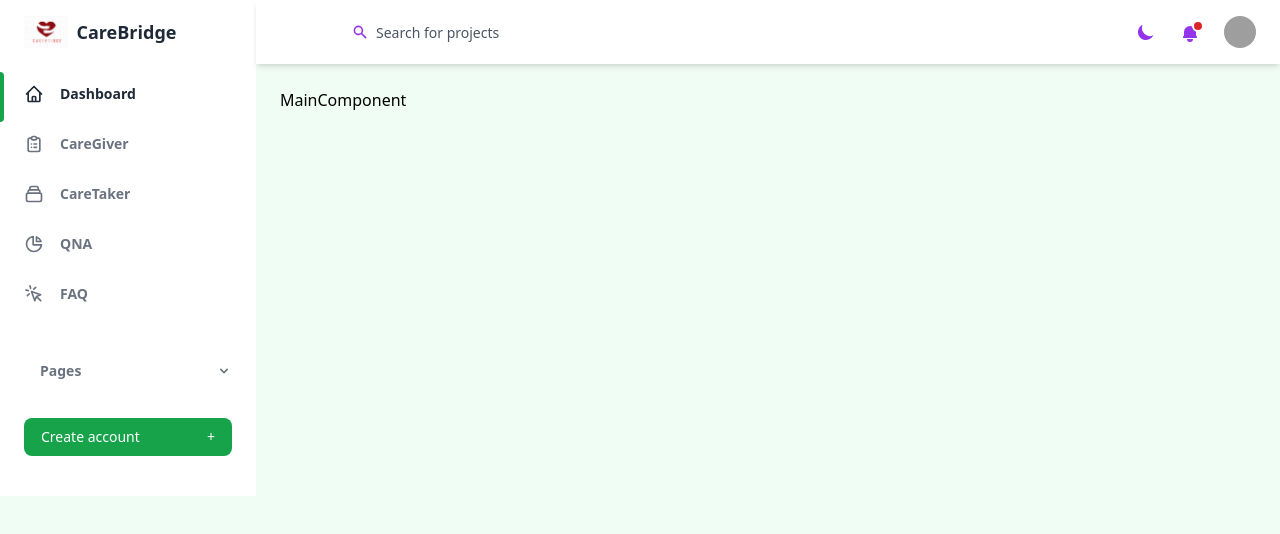
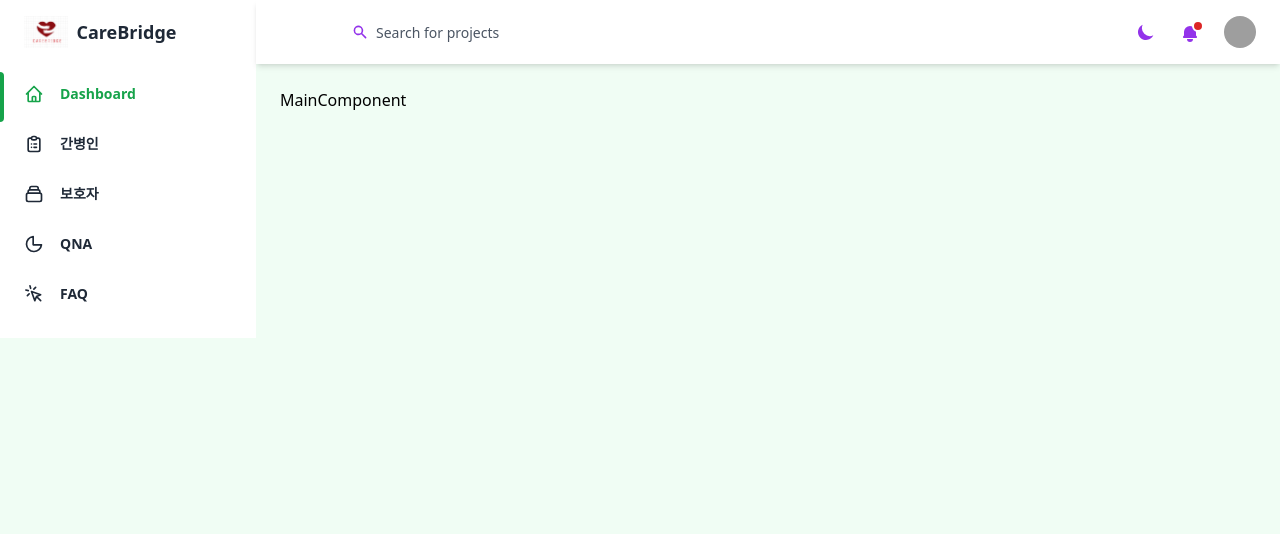
Before and after one commit to yun9699/CareBridgeAdmin, a React (Vite) app: page / in a window 1280 px wide. Shown: the top 534 px of the page. Built offline with nearby package versions, Linux system fonts and the light colour scheme; grey boxes are pictures that could not be loaded.

Commit message:
feat: giver approve state list add

```diff
--- a/src/common/CommonTableComponent.jsx
+++ b/src/common/CommonTableComponent.jsx
@@ -93,7 +93,7 @@ function CommonTableComponent({ tableHeader, column, listFn, detailFn, delfn, up
             setData(res);
             console.log(res);
         })
-    }, [page, searchParams,refresh]);
+    }, [page, searchParams,refresh, listFn]);
 
     return (
         <div className="overflow-x-auto p-4">
--- a/src/layout/Sidebar.jsx
+++ b/src/layout/Sidebar.jsx
@@ -1,30 +1,40 @@
-import {useState} from 'react';
-import {Link} from "react-router-dom";
+import { useState } from 'react';
+import { Link, useLocation } from "react-router-dom";
 
 function Sidebar() {
-
     const [sidebarOpen, setSidebarOpen] = useState(false);
     const [isPagesMenuOpen, setIsPagesMenuOpen] = useState(false);
+    const location = useLocation(); // 현재 URL 경로를 가져옴
+
+    // 각 메뉴의 경로와 아이콘 및 이름을 매핑하는 배열
+    const menuItems = [
+        { name: "Dashboard", path: "/", icon: "M3 12l2-2m0 0l7-7 7 7M5 10v10a1 1 0 001 1h3m10-11l2 2m-2-2v10a1 1 0 01-1 1h-3m-6 0a1 1 0 001-1v-4a1 1 0 011-1h2a1 1 0 011 1v4a1 1 0 001 1m-6 0h6" },
+        { name: "간병인", path: "/caregiver", icon: "M9 5H7a2 2 0 00-2 2v12a2 2 0 002 2h10a2 2 0 002-2V7a2 2 0 00-2-2h-2M9 5a2 2 0 002 2h2a2 2 0 002-2M9 5a2 2 0 012-2h2a2 2 0 012 2m-3 7h3m-3 4h3m-6-4h.01M9 16h.01" },
+        { name: "보호자", path: "/careTaker/list", icon: "M19 11H5m14 0a2 2 0 012 2v6a2 2 0 01-2 2H5a2 2 0 01-2-2v-6a2 2 0 012-2m14 0V9a2 2 0 00-2-2M5 11V9a2 2 0 012-2m0 0V5a2 2 0 012-2h6a2 2 0 012 2v2M7 7h10" },
+        { name: "QNA", path: "/qna/list", icon: "M11 3.055A9.001 9.001 0 1020.945 13H11V3.055z" },
+        { name: "FAQ", path: "/faq", icon: "M15 15l-2 5L9 9l11 4-5 2zm0 0l5 5M7.188 2.239l.777 2.897M5.136 7.965l-2.898-.777M13.95 4.05l-2.122 2.122m-5.657 5.656l-2.12 2.122" }
+    ];
 
     return (
         <div>
-            <aside
-                className={`z-20 ${sidebarOpen ? 'block' : 'hidden'} w-64 overflow-y-auto bg-white md:block flex-shrink-0`}
-            >
+            <aside className={`z-20 ${sidebarOpen ? 'block' : 'hidden'} w-64 overflow-y-auto bg-white md:block flex-shrink-0`}>
                 <div className="py-4 text-gray-500">
                     <Link className="ml-6 text-lg font-bold text-gray-800 flex items-center" to="/">
                         <img src="/logo.png" alt="Logo" className="mr-2 h-8"/>
                         CareBridge
                     </Link>
                     <ul className="mt-6">
-                        <li className="relative px-6 py-3">
-                            <span
-                                className="absolute inset-y-0 left-0 w-1 bg-green-600 rounded-tr-lg rounded-br-lg"
-                                aria-hidden="true"
-                            ></span>
+                        {menuItems.map((item, index) => (
+                            <li key={index} className="relative px-6 py-3">
+                                {/* 클릭한 항목에만 초록색 선 표시 */}
+                                {location.pathname === item.path && (
+                                    <span className="absolute inset-y-0 left-0 w-1 bg-green-600 rounded-tr-lg rounded-br-lg" aria-hidden="true"></span>
+                                )}
                                 <Link
-                                className="inline-flex items-center w-full text-sm font-semibold text-gray-800 transition-colors duration-150 hover:text-green-600"
-                                to="/"
+                                    className={`inline-flex items-center w-full text-sm font-semibold transition-colors duration-150 ${
+                                        location.pathname === item.path ? 'text-green-600' : 'text-gray-800 hover:text-green-600'
+                                    }`}
+                                    to={item.path}
                                 >
                                     <svg
                                         className="w-5 h-5"
@@ -36,159 +46,13 @@ function Sidebar() {
                                         viewBox="0 0 24 24"
                                         stroke="currentColor"
                                     >
-                                    <path
-                                        d="M3 12l2-2m0 0l7-7 7 7M5 10v10a1 1 0 001 1h3m10-11l2 2m-2-2v10a1 1 0 01-1 1h-3m-6 0a1 1 0 001-1v-4a1 1 0 011-1h2a1 1 0 011 1v4a1 1 0 001 1m-6 0h6"
-                                    ></path>
+                                        <path d={item.icon}></path>
                                     </svg>
-                                <span className="ml-4">Dashboard</span>
+                                    <span className="ml-4">{item.name}</span>
                                 </Link>
                             </li>
-                        <li className="relative px-6 py-3">
-                            <Link
-                                className="inline-flex items-center w-full text-sm font-semibold transition-colors duration-150 hover:text-green-600"
-                                to="/caregiver"
-                            >
-                                <svg
-                                    className="w-5 h-5"
-                                    aria-hidden="true"
-                                    fill="none"
-                                    strokeLinecap="round"
-                                    strokeLinejoin="round"
-                                    strokeWidth="2"
-                                    viewBox="0 0 24 24"
-                                    stroke="currentColor"
-                                >
-                                    <path
-                                        d="M9 5H7a2 2 0 00-2 2v12a2 2 0 002 2h10a2 2 0 002-2V7a2 2 0 00-2-2h-2M9 5a2 2 0 002 2h2a2 2 0 002-2M9 5a2 2 0 012-2h2a2 2 0 012 2m-3 7h3m-3 4h3m-6-4h.01M9 16h.01"
-                                    ></path>
-                                </svg>
-                                <span className="ml-4">CareGiver</span>
-                            </Link>
-                        </li>
-                        <li className="relative px-6 py-3">
-                            <Link
-                                className="inline-flex items-center w-full text-sm font-semibold transition-colors duration-150 hover:text-green-600"
-                                to="/careTaker/list"
-                            >
-                                <svg
-                                    className="w-5 h-5"
-                                    aria-hidden="true"
-                                    fill="none"
-                                    strokeLinecap="round"
-                                    strokeLinejoin="round"
-                                    strokeWidth="2"
-                                    viewBox="0 0 24 24"
-                                    stroke="currentColor"
-                                >
-                                    <path
-                                        d="M19 11H5m14 0a2 2 0 012 2v6a2 2 0 01-2 2H5a2 2 0 01-2-2v-6a2 2 0 012-2m14 0V9a2 2 0 00-2-2M5 11V9a2 2 0 012-2m0 0V5a2 2 0 012-2h6a2 2 0 012 2v2M7 7h10"
-                                    ></path>
-                                </svg>
-                                <span className="ml-4">CareTaker</span>
-                            </Link>
-                        </li>
-                        <li className="relative px-6 py-3">
-                            <Link
-                                className="inline-flex items-center w-full text-sm font-semibold transition-colors duration-150 hover:text-green-600"
-                                to="/qna/list"
-                            >
-                                <svg
-                                    className="w-5 h-5"
-                                    aria-hidden="true"
-                                    fill="none"
-                                    strokeLinecap="round"
-                                    strokeLinejoin="round"
-                                    strokeWidth="2"
-                                    viewBox="0 0 24 24"
-                                    stroke="currentColor"
-                                >
-                                    <path
-                                        d="M11 3.055A9.001 9.001 0 1020.945 13H11V3.055z"
-                                    ></path>
-                                    <path d="M20.488 9H15V3.512A9.025 9.025 0 0120.488 9z"></path>
-                                </svg>
-                                <span className="ml-4">QNA</span>
-                            </Link>
-                        </li>
-                        <li className="relative px-6 py-3">
-                            <Link
-                                className="inline-flex items-center w-full text-sm font-semibold transition-colors duration-150 hover:text-green-600"
-                                to="/faq"
-                            >
-                                <svg
-                                    className="w-5 h-5"
-                                    aria-hidden="true"
-                                    fill="none"
-                                    strokeLinecap="round"
-                                    strokeLinejoin="round"
-                                    strokeWidth="2"
-                                    viewBox="0 0 24 24"
-                                    stroke="currentColor"
-                                >
-                                    <path
-                                        d="M15 15l-2 5L9 9l11 4-5 2zm0 0l5 5M7.188 2.239l.777 2.897M5.136 7.965l-2.898-.777M13.95 4.05l-2.122 2.122m-5.657 5.656l-2.12 2.122"
-                                    ></path>
-                                </svg>
-                                <span className="ml-4">FAQ</span>
-                            </Link>
-                        </li>
+                        ))}
                     </ul>
-                    <ul className="mt-6">
-                        <li className="relative px-6 py-3">
-                            <button
-                                className="inline-flex items-center justify-between w-full text-sm font-semibold transition-colors duration-150 hover:text-green-600"
-                                onClick={() => setIsPagesMenuOpen(!isPagesMenuOpen)}
-                                aria-haspopup="true"
-                            >
-                                <span className="inline-flex items-center">
-                                    <span className="ml-4">Pages</span>
-                                </span>
-                                <svg
-                                    className="w-4 h-4"
-                                    aria-hidden="true"
-                                    fill="currentColor"
-                                    viewBox="0 0 20 20"
-                                >
-                                    <path
-                                        fillRule="evenodd"
-                                        d="M5.293 7.293a1 1 0 011.414 0L10 10.586l3.293-3.293a1 1 0 111.414 1.414l-4 4a1 1 0 01-1.414 0l-4-4a1 1 0 010-1.414z"
-                                        clipRule="evenodd"
-                                    ></path>
-                                </svg>
-                            </button>
-                            {/* 페이지 메뉴 열기/닫기 */}
-                            {isPagesMenuOpen && (
-                                <ul
-                                    className="p-2 mt-2 space-y-2 overflow-hidden text-sm font-medium text-gray-500 rounded-md shadow-inner bg-gray-50"
-                                    aria-label="submenu"
-                                >
-                                    <li className="px-2 py-1 transition-colors duration-150 hover:text-green-600">
-                                        <a className="w-full" href="/pages/login">Login</a>
-                                    </li>
-                                    <li className="px-2 py-1 transition-colors duration-150 hover:text-green-600">
-                                        <a className="w-full" href="/pages/create-account">Create account</a>
-                                    </li>
-                                    <li className="px-2 py-1 transition-colors duration-150 hover:text-green-600">
-                                        <a className="w-full" href="/pages/forgot-password">Forgot password</a>
-                                    </li>
-                                    <li className="px-2 py-1 transition-colors duration-150 hover:text-green-600">
-                                        <a className="w-full" href="/pages/404">404</a>
-                                    </li>
-                                    <li className="px-2 py-1 transition-colors duration-150 hover:text-green-600">
-                                        <a className="w-full" href="/pages/blank">Blank</a>
-                                    </li>
-                                </ul>
-                            )}
-                        </li>
-                    </ul>
-                    <div className="px-6 my-6">
-                        <button
-                            className="flex items-center justify-between w-full px-4 py-2 text-sm font-medium leading-5 text-white transition-colors duration-150 bg-green-600 border border-transparent rounded-lg active:bg-green-600 hover:bg-green-700 focus:outline-none focus:shadow-outline-green"
-                        >
-                            Create account
-                            <span className="ml-2" aria-hidden="true">+</span>
-                        </button>
-                    </div>
                 </div>
             </aside>
         </div>
```
Also changed, not shown: src/api/caregiverAPI.js (+9 -0 lines), src/component/caregiver/CareGiverComponent.jsx (+23 -2 lines), src/component/caregiver/CareGiverListSelectComponent.jsx (added, +23 -0 lines). Lines whose indentation alone changed are shown as unchanged.
